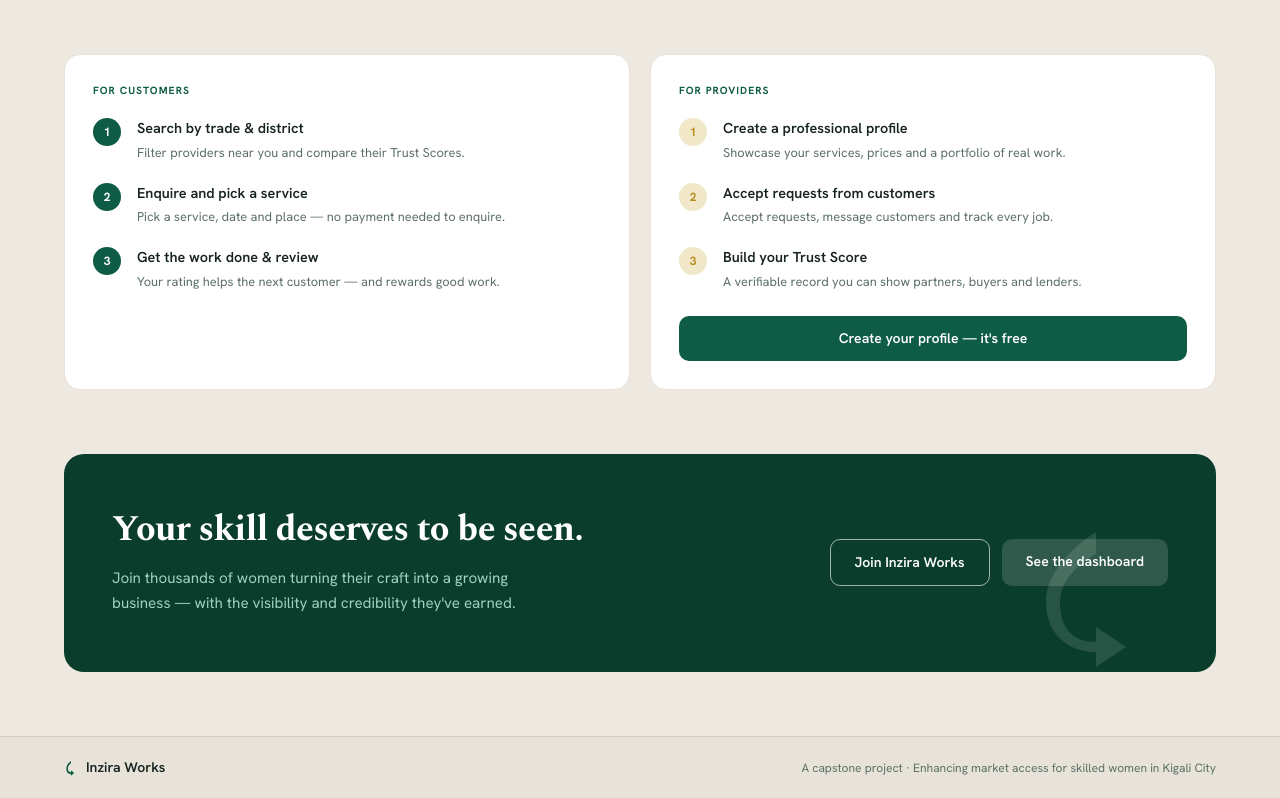
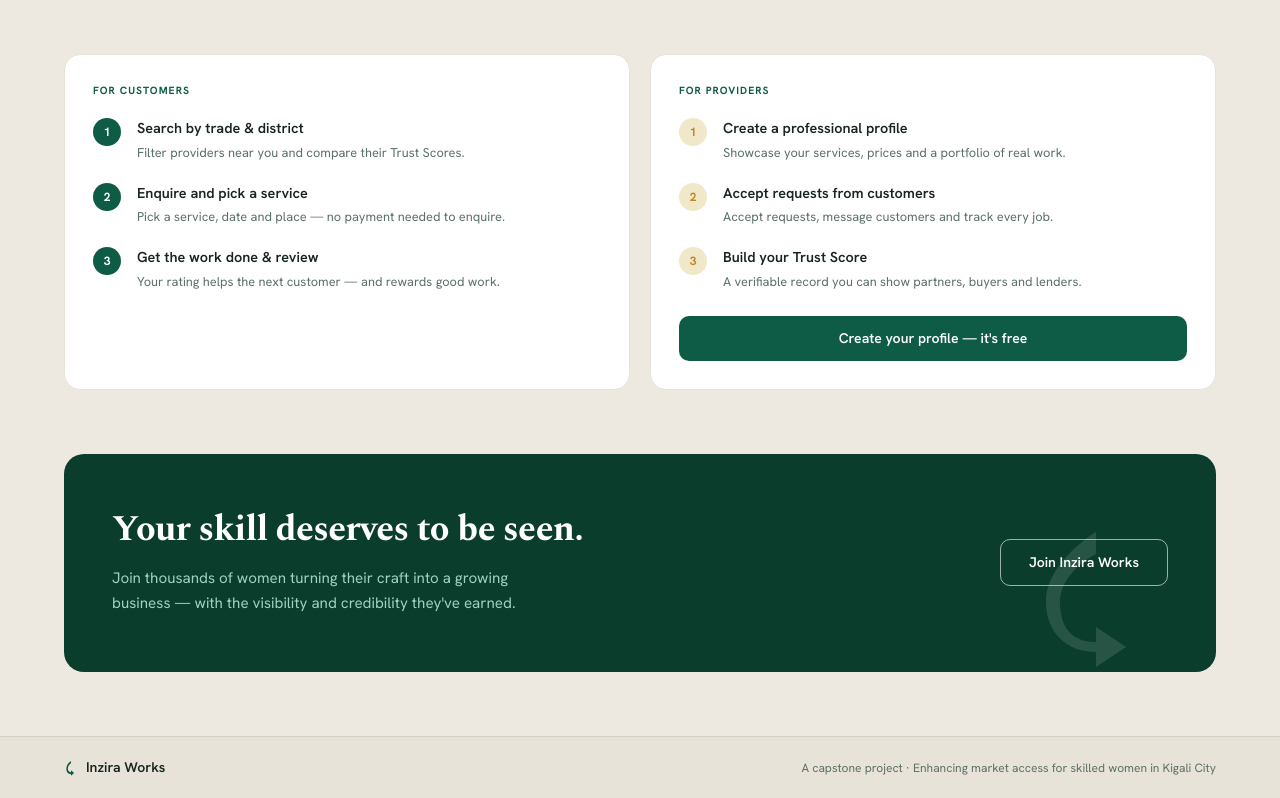
Before and after one commit to LassyGAKUBA/Inzira-works, a React (Vite) app in the folder frontend/: page / in a window 1280 px wide. Shown: the part 2012-2810 px from the top of the page. Built offline with nearby package versions, Linux system fonts and the light colour scheme.

Commit message:
Fix navbar hover bug and remove CTA secondary button

```diff
--- a/frontend/src/components/shared/Navbar.jsx
+++ b/frontend/src/components/shared/Navbar.jsx
@@ -25,8 +25,9 @@
 
 export default function Navbar() {
   const { pathname } = useLocation();
-  const [scrolled,  setScrolled]  = useState(false);
-  const [menuOpen,  setMenuOpen]  = useState(false);
+  const [scrolled,   setScrolled]   = useState(false);
+  const [menuOpen,   setMenuOpen]   = useState(false);
+  const [joinHover,  setJoinHover]  = useState(false);
 
   useEffect(() => {
     const handler = () => setScrolled(window.scrollY > 8);
@@ -100,6 +101,8 @@
           </Link>
           <Link
             to="/signup"
+            onMouseEnter={() => setJoinHover(true)}
+            onMouseLeave={() => setJoinHover(false)}
             style={{
               backgroundColor: G,
               color: "white",
@@ -108,8 +111,9 @@
               fontSize: "0.875rem",
               padding: "8px 18px",
               textDecoration: "none",
+              opacity: joinHover ? 0.85 : 1,
+              transition: "opacity 0.15s",
             }}
-            className="hover:opacity-90 transition-opacity"
           >
             Join Inzira
           </Link>
--- a/frontend/src/pages/public/HomePage.jsx
+++ b/frontend/src/pages/public/HomePage.jsx
@@ -665,14 +665,14 @@
               </p>
             </div>
 
-            <div className="flex flex-col sm:flex-row md:justify-end gap-3">
+            <div className="flex md:justify-end">
               <Link
                 to="/signup"
                 style={{
                   border: "1.5px solid rgba(255,255,255,0.6)",
                   color: "white",
                   borderRadius: 10,
-                  padding: "12px 24px",
+                  padding: "12px 28px",
                   fontSize: "0.875rem",
                   fontWeight: 600,
                   textDecoration: "none",
@@ -681,22 +681,6 @@
                 className="hover:bg-white hover:bg-opacity-10 transition-colors"
               >
                 Join Inzira Works
-              </Link>
-              <Link
-                to="/providers"
-                style={{
-                  backgroundColor: "rgba(255,255,255,0.15)",
-                  color: "white",
-                  borderRadius: 10,
-                  padding: "12px 24px",
-                  fontSize: "0.875rem",
-                  fontWeight: 600,
-                  textDecoration: "none",
-                  textAlign: "center",
-                }}
-                className="hover:bg-opacity-25 transition-colors"
-              >
-                See the dashboard
               </Link>
             </div>
           </div>
```
